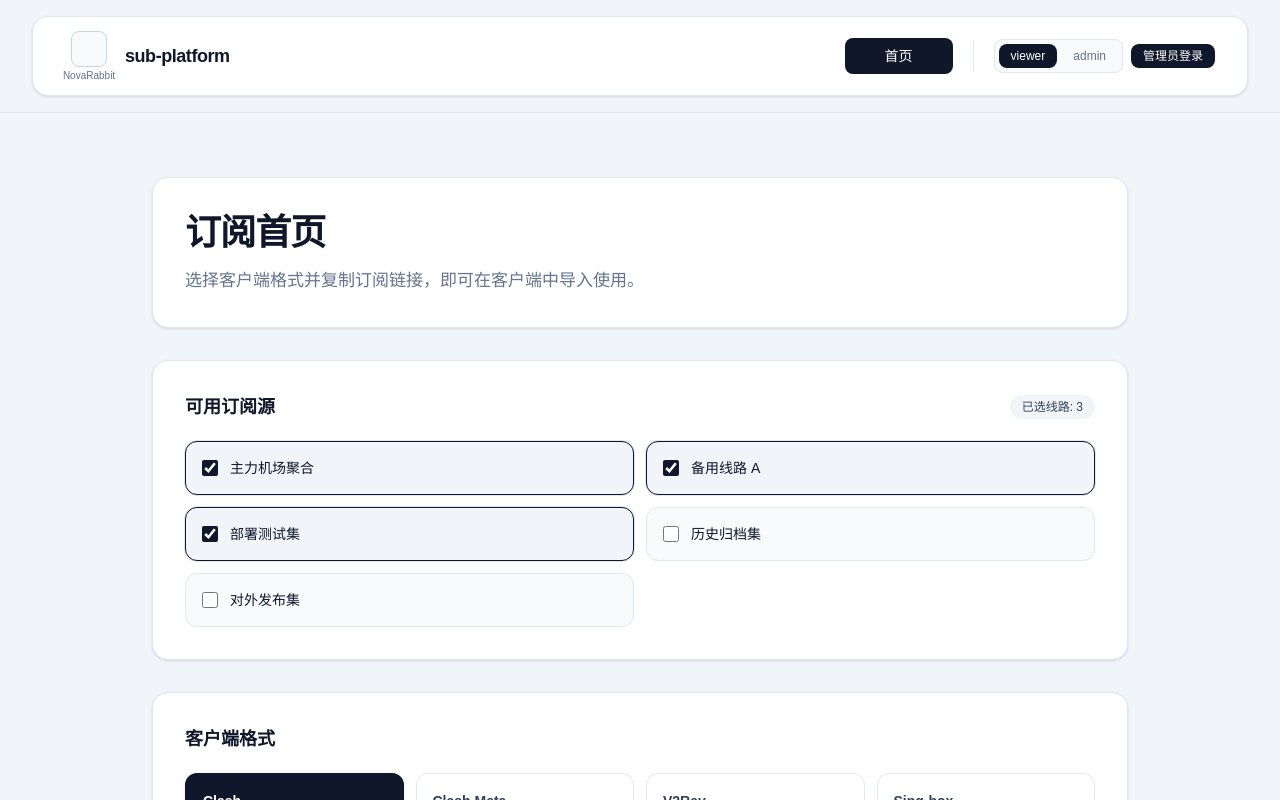
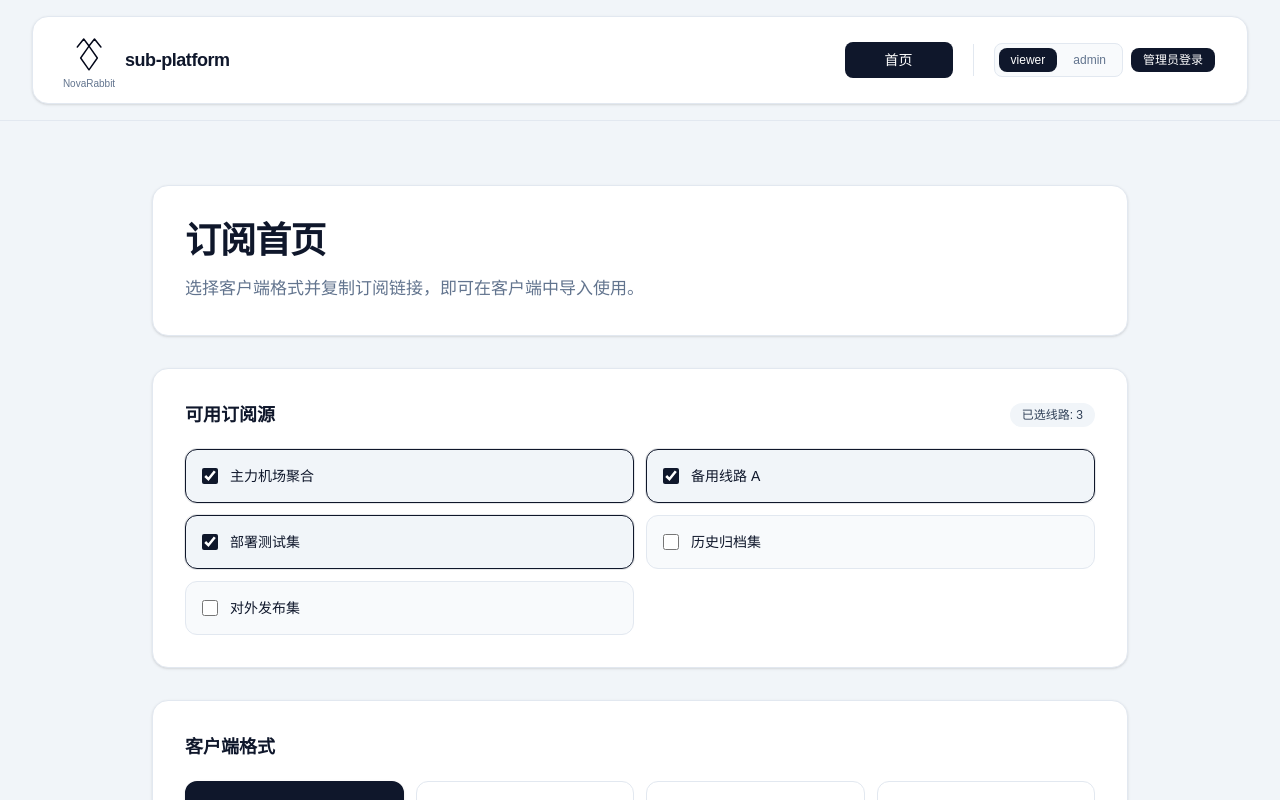
Before and after one commit to Liwenboo/sub-platform, a Next.js app in the folder web/: page / in a window 1280 px wide. Shown: the top 800 px of the page. Built offline with nearby package versions, Linux system fonts and the light colour scheme; no server answers.

Commit message:
添加logo

```diff
--- a/web/src/app/_components/global-nav.tsx
+++ b/web/src/app/_components/global-nav.tsx
@@ -14,6 +14,33 @@ function isActivePath(pathname: string, href: string): boolean {
   }
 
   return pathname === href || pathname.startsWith(`${href}/`);
+}
+
+function NovaRabbitLogoMark() {
+  return (
+    <svg
+      viewBox="0 0 1024 1024"
+      className="h-11 w-11 text-slate-950"
+      aria-hidden
+      fill="none"
+      xmlns="http://www.w3.org/2000/svg"
+    >
+      <path
+        d="M240 374L389 187L512 350L640 187L789 374"
+        stroke="currentColor"
+        strokeWidth="34"
+        strokeLinecap="round"
+        strokeLinejoin="round"
+      />
+      <path
+        d="M512 352L318 628L512 904L706 628L512 352Z"
+        stroke="currentColor"
+        strokeWidth="34"
+        strokeLinecap="round"
+        strokeLinejoin="round"
+      />
+    </svg>
+  );
 }
 
 export function GlobalNav() {
@@ -94,10 +121,7 @@ export function GlobalNav() {
           <div className="flex items-center justify-between gap-10 px-6 py-3.5 md:px-8">
             <div className="flex shrink-0 items-center gap-3">
               <div className="flex w-12 flex-col items-center">
-                <div
-                  className="h-9 w-9 rounded-lg border border-slate-300 bg-slate-50"
-                  aria-hidden
-                />
+                <NovaRabbitLogoMark />
                 <span className="mt-1 text-[10px] leading-none text-slate-500">
                   NovaRabbit
                 </span>
```
